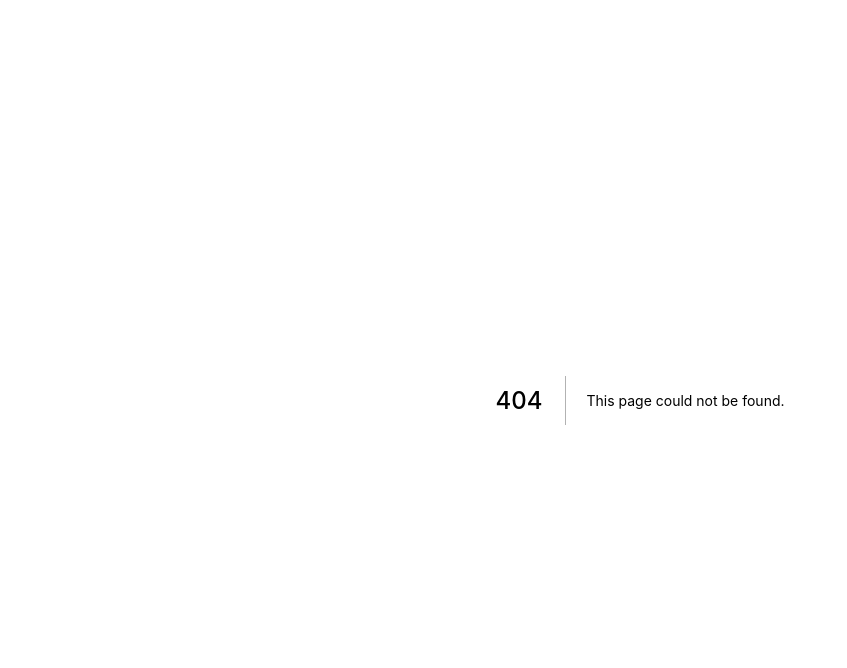
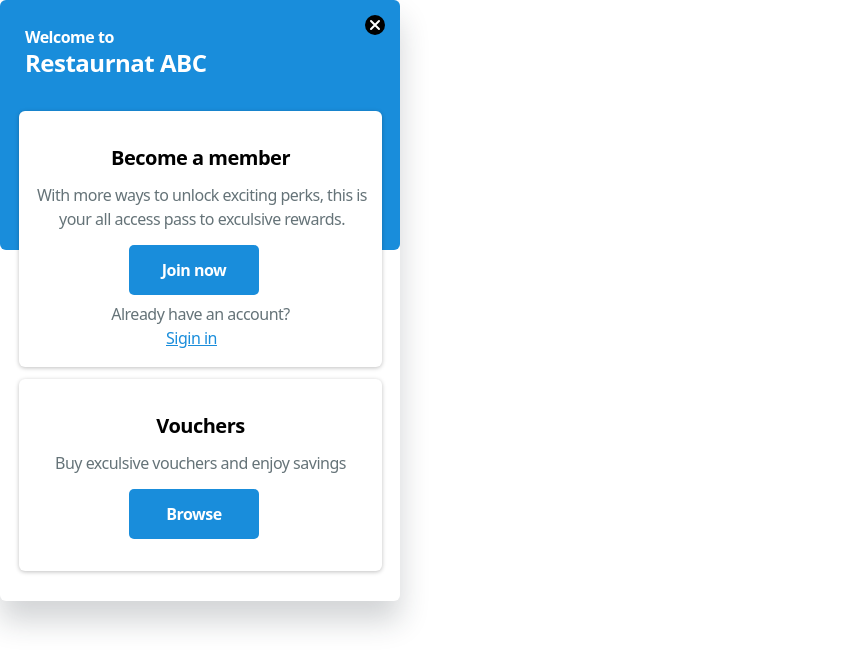
Before and after one commit to robinhood8865/nextWidget, a Next.js app: page /welcome in a window 1280 px wide. Before the commit this address had no page. Shown: the top 668 px of the page, without its empty margins (0-847 px from the left). Built offline with nearby package versions, Linux system fonts and the light colour scheme.

Commit message:
Init: First Widget

```diff
--- /dev/null
+++ b/pages/api/welcome1.jsx
@@ -0,0 +1,67 @@
+import React, { Fragment, useEffect } from "react";
+import PropTypes from "prop-types";
+
+const Welcome = () => {
+  return (
+    <div className="w-[400px] h-[601px] rounded-md shadow-[0_20px_30px_0_rgba(28,040,50,0.2)] font-sans tracking-[-0.5px]">
+      <div className="static w-full h-[250px] bg-[#198DDB] rounded-md  ">
+        <div className="absolute top-[15px] h-[20px] w-[20px] right-[15px] rounded-full bg-black p-[2.2px]">
+
+          <svg
+            className="text-white h-4 w-4 "
+            xmlns="http://www.w3.org/2000/svg"
+            fill="none"
+            viewBox="0 0 24 24"
+            stroke="currentColor"
+            aria-hidden="true"
+          >
+            <path
+              strokeLinecap="round"
+              strokeLinejoin="round"
+              strokeWidth="3"
+              d="M6 18L18 6M6 6l12 12"
+            />
+          </svg>
+        </div>
+        <div className="absolute top-[25px] left-[25px] text-white font-bold">
+          Welcome to
+        </div>
+        <div className="absolute top-[45px] left-[25px] text-white text-[24px] font-bold">
+          Restaurnat ABC
+        </div>
+        <div className="absolute  w-[363px] h-[256px] rounded-md  bg-white left-[19px] top-[111px] shadow-[0_1px_4px_0_rgba(0,0,0,0.25)] ">
+          <p className="mt-[35px] text-center left-[94px] text-[20px] leading-[23px] text-black font-bold">
+            Become a member
+          </p>
+          <p className=" mt-[14px]  text-center left-[94px] text-[16px] ml-[13px] mr-[10px] leading-[24px] text-[#657378]">
+            With more ways to unlock exciting perks, this is your all access
+            pass to exculsive rewards.
+          </p>
+          <button className="mt-[14px] w-[130px] h-[50px] ml-[110px] rounded-[5px] bg-[#198DDB] text-white">
+            <p className="text-[16px] font-bold">Join now</p>
+          </button>
+          <p className="mt-[7px]  text-center left-[94px] text-[16px]  text-[#657378]">
+            Already have an account?
+          </p>
+          <button className="mb-[17px] ml-[147px] text-[#198DDB] underline ">
+            Sigin in
+          </button>
+        </div>
+      </div>
+
+      <div className="absolute mt-[129px] w-[363px] h-[192px] rounded-md  bg-white ml-[19px] shadow-[0_1px_4px_0_rgba(0,0,0,0.25)]">
+        <p className="mt-[35px]  text-center text-[20px] font-bold text-black leading-[23px]">
+          Vouchers
+        </p>
+        <p className="mt-[14px]  text-center left-[94px] text-[16px]  text-[#657378]">
+          Buy exculsive vouchers and enjoy savings
+        </p>
+        <button className="mt-[14px] w-[130px] h-[50px] ml-[110px] rounded-[5px] bg-[#198DDB]">
+          <p className="text-[16px] text-white font-bold">Browse</p>
+        </button>
+      </div>
+    </div>
+  );
+};
+
+export default Welcome;
--- a/pages/index.js
+++ b/pages/index.js
@@ -1,69 +1,47 @@
-import Head from 'next/head'
-import Image from 'next/image'
-import styles from '../styles/Home.module.css'
+import { useState } from "react";
+import { usePopper } from "react-popper";
+import Head from "next/head";
+import Image from "next/image";
+import styles from "../styles/Home.module.css";
+import Welcome from "./welcome";
 
 export default function Home() {
+  const [referenceElement, setReferenceElement] = useState(null);
+  const [popperElement, setPopperElement] = useState(null);
+  const { styles, attributes } = usePopper(referenceElement, popperElement, {
+    modifiers: [{ name: "offset", options: { offset: [10, 10] } }],
+  });
+  const [showWidget, setShowWidget] = useState(false);
   return (
-    <div className={styles.container}>
+    <div className="flex flex-col items-center justify-center min-h-screen py-2">
       <Head>
-        <title>Create Next App</title>
-        <meta name="description" content="Generated by create next app" />
+        <title>My Widget</title>
+        <meta name="description" content="My widget test" />
         <link rel="icon" href="/favicon.ico" />
       </Head>
-
-      <main className={styles.main}>
-        <h1 className={styles.title}>
-          Welcome to <a href="https://nextjs.org">Next.js!</a>
-        </h1>
-
-        <p className={styles.description}>
-          Get started by editing{' '}
-          <code className={styles.code}>pages/index.js</code>
-        </p>
-
-        <div className={styles.grid}>
-          <a href="https://nextjs.org/docs" className={styles.card}>
-            <h2>Documentation &rarr;</h2>
-            <p>Find in-depth information about Next.js features and API.</p>
-          </a>
-
-          <a href="https://nextjs.org/learn" className={styles.card}>
-            <h2>Learn &rarr;</h2>
-            <p>Learn about Next.js in an interactive course with quizzes!</p>
-          </a>
-
-          <a
-            href="https://github.com/vercel/next.js/tree/canary/examples"
-            className={styles.card}
-          >
-            <h2>Examples &rarr;</h2>
-            <p>Discover and deploy boilerplate example Next.js projects.</p>
-          </a>
-
-          <a
-            href="https://vercel.com/new?utm_source=create-next-app&utm_medium=default-template&utm_campaign=create-next-app"
-            className={styles.card}
-          >
-            <h2>Deploy &rarr;</h2>
-            <p>
-              Instantly deploy your Next.js site to a public URL with Vercel.
-            </p>
-          </a>
+      <button
+        onClick={() => {
+          setShowWidget(!showWidget);
+        }}
+        ref={setReferenceElement}
+        className="absolute bottom-4 right-4 p-2 rounded-l-lg rounded-t-lg bg-blue-700 hover:bg-blue-600 shadow-md hover:shadow-lg text-white"
+        type="button"
+      >
+        Restaurant
+      </button>
+      {showWidget && (
+        <div className="absolute right-4 bottom-20">
+          <Welcome />
         </div>
-      </main>
-
-      <footer className={styles.footer}>
-        <a
-          href="https://vercel.com?utm_source=create-next-app&utm_medium=default-template&utm_campaign=create-next-app"
-          target="_blank"
-          rel="noopener noreferrer"
-        >
-          Powered by{' '}
-          <span className={styles.logo}>
-            <Image src="/vercel.svg" alt="Vercel Logo" width={72} height={16} />
-          </span>
-        </a>
-      </footer>
+      )}
+      {/* {showWidget && (<div
+      className="absolute bg-white  rounded-md shadow-lg right-4"
+      ref={setPopperElement}
+      style={styles.popper}
+      {...attributes.popper}>
+      <Welcome/>
     </div>
-  )
+  )}   */}
+    </div>
+  );
 }
--- /dev/null
+++ b/pages/welcome.jsx
@@ -0,0 +1,66 @@
+import React, { Fragment, useEffect } from "react";
+import PropTypes from "prop-types";
+
+const Welcome = () => {
+  return (
+    <div className="relative w-[400px] h-[601px] rounded-md shadow-[0_20px_30px_0_rgba(28,040,50,0.2)] font-sans tracking-[-0.5px]">
+      <div className="static w-full h-[250px] bg-[#198DDB] rounded-md  ">
+        <div className="absolute top-[15px] h-[20px] w-[20px] right-[15px] rounded-full bg-black p-[2.2px]">
+          <svg
+            className="text-white h-4 w-4 "
+            xmlns="http://www.w3.org/2000/svg"
+            fill="none"
+            viewBox="0 0 24 24"
+            stroke="currentColor"
+            aria-hidden="true"
+          >
+            <path
+              strokeLinecap="round"
+              strokeLinejoin="round"
+              strokeWidth="3"
+              d="M6 18L18 6M6 6l12 12"
+            />
+          </svg>
+        </div>
+        <div className="absolute top-[25px] left-[25px] text-white font-bold">
+          Welcome to
+        </div>
+        <div className="absolute top-[45px] left-[25px] text-white text-[24px] font-bold">
+          Restaurnat ABC
+        </div>
+        <div className="absolute  w-[363px] h-[256px] rounded-md  bg-white left-[19px] top-[111px] shadow-[0_1px_4px_0_rgba(0,0,0,0.25)] ">
+          <p className="mt-[35px] text-center left-[94px] text-[20px] leading-[23px] text-black font-bold">
+            Become a member
+          </p>
+          <p className=" mt-[14px]  text-center left-[94px] text-[16px] ml-[13px] mr-[10px] leading-[24px] text-[#657378]">
+            With more ways to unlock exciting perks, this is your all access
+            pass to exculsive rewards.
+          </p>
+          <button className="mt-[14px] w-[130px] h-[50px] ml-[110px] rounded-[5px] bg-[#198DDB] text-white">
+            <p className="text-[16px] font-bold">Join now</p>
+          </button>
+          <p className="mt-[7px]  text-center left-[94px] text-[16px]  text-[#657378]">
+            Already have an account?
+          </p>
+          <button className="mb-[17px] ml-[147px] text-[#198DDB] underline ">
+            Sigin in
+          </button>
+        </div>
+      </div>
+
+      <div className="absolute mt-[129px] w-[363px] h-[192px] rounded-md  bg-white ml-[19px] shadow-[0_1px_4px_0_rgba(0,0,0,0.25)]">
+        <p className="mt-[35px]  text-center text-[20px] font-bold text-black leading-[23px]">
+          Vouchers
+        </p>
+        <p className="mt-[14px]  text-center left-[94px] text-[16px]  text-[#657378]">
+          Buy exculsive vouchers and enjoy savings
+        </p>
+        <button className="mt-[14px] w-[130px] h-[50px] ml-[110px] rounded-[5px] bg-[#198DDB]">
+          <p className="text-[16px] text-white font-bold">Browse</p>
+        </button>
+      </div>
+    </div>
+  );
+};
+
+export default Welcome;
--- /dev/null
+++ b/postcss.config.js
@@ -0,0 +1,6 @@
+module.exports = {
+  plugins: {
+    tailwindcss: {},
+    autoprefixer: {},
+  },
+}
--- a/styles/globals.css
+++ b/styles/globals.css
@@ -1,3 +1,6 @@
+@tailwind base;
+@tailwind components;
+@tailwind utilities;
 html,
 body {
   padding: 0;
--- /dev/null
+++ b/tailwind.config.js
@@ -0,0 +1,11 @@
+/** @type {import('tailwindcss').Config} */
+module.exports = {
+  content: [
+    "./pages/**/*.{js,ts,jsx,tsx}",
+    "./components/**/*.{js,ts,jsx,tsx}",
+  ],
+  theme: {
+    extend: {},
+  },
+  plugins: [],
+}
```
Also changed, not shown: package.json (+7 -2 lines), 2 other files (tests, documents, lock files or other folders).
